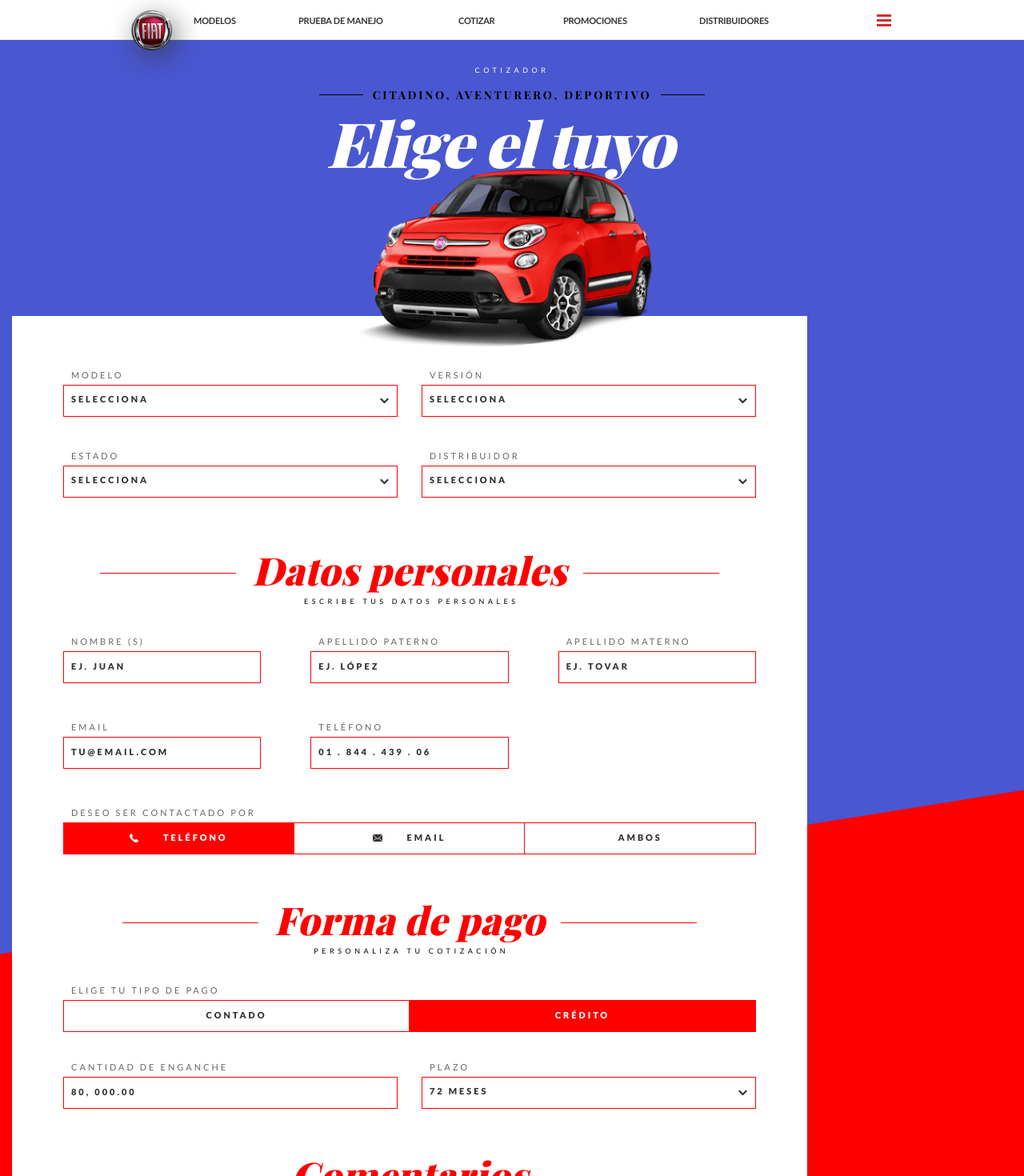
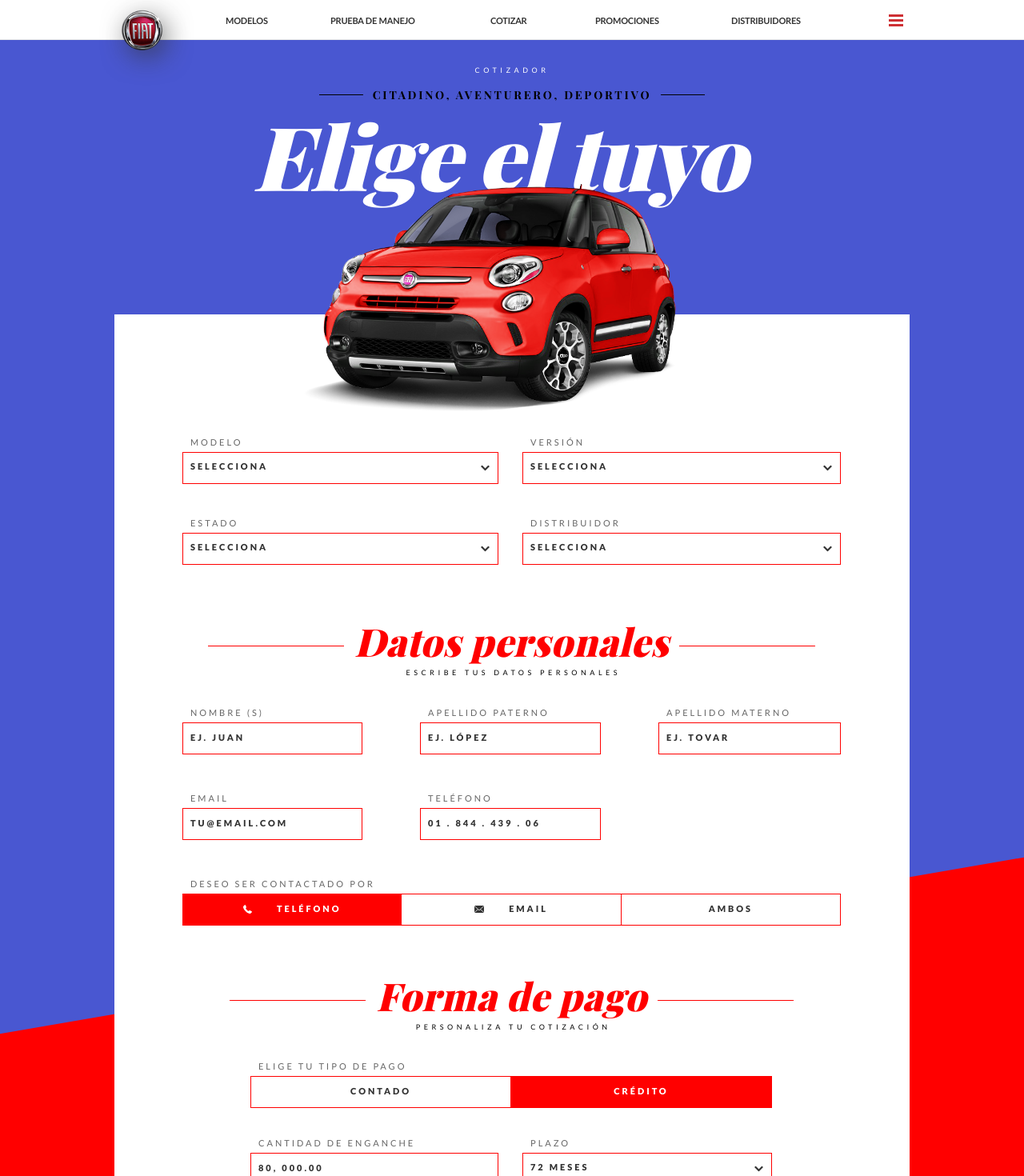
Before and after one commit to amandalimon/grwpo-test-fiat, a Next.js app: page / in a window 1280 px wide. Shown: the top 1470 px of the page at 80% size. Built offline with nearby package versions, Linux system fonts and the light colour scheme; a web font is replaced by a local one.

Commit message:
feat: add desktop layout

```diff
--- a/src/app/page.tsx
+++ b/src/app/page.tsx
@@ -14,7 +14,7 @@ export default async function Home() {
   return (
     <>
       <Header content={site} />
-      <main className="relative isolate pb-113 md:pb-107">
+      <main className="relative isolate pb-113 md:pb-107 lg:pb-121">
         <PageBackground />
         <Hero content={content.hero} />
         <QuoteForm content={content} />
--- a/src/components/hero/Hero.tsx
+++ b/src/components/hero/Hero.tsx
@@ -14,7 +14,7 @@ export function Hero({ content }: HeroProps) {
         {content.overline}
       </p>
       <Eyebrow className="mt-17 md:mt-20">{content.eyebrow}</Eyebrow>
-      <h1 className="mt-11 -translate-x-7 scale-y-96 font-serif text-44 leading-none font-black tracking-hero text-white italic md:-translate-x-15.5 md:text-81">
+      <h1 className="mt-11 -translate-x-7 scale-y-96 font-serif text-44 leading-none font-black tracking-hero text-white italic md:-translate-x-15.5 md:text-81 lg:mt-10 lg:-translate-x-17 lg:text-115">
         {content.title}
       </h1>
       <Image
@@ -24,7 +24,7 @@ export function Hero({ content }: HeroProps) {
         quality={90}
         loading="eager"
         fetchPriority="high"
-        className="mt-4.5 -mb-48 w-249 -translate-x-1 md:-mt-9.5 md:-mb-38.5 md:w-387 md:translate-x-0"
+        className="mt-4.5 -mb-48 w-249 -translate-x-1 md:-mt-9.5 md:-mb-38.5 md:w-387 md:translate-x-0 lg:-mt-21.5 lg:-mb-121 lg:w-489 lg:-translate-x-16"
       />
     </div>
   )
--- a/src/components/layout/Header.tsx
+++ b/src/components/layout/Header.tsx
@@ -17,7 +17,10 @@ export function Header({ content }: HeaderProps) {
       <div className="relative mx-auto flex h-full max-w-994 items-center justify-end">
         <Link
           href="/"
-          className={cn('absolute -top-12 -left-7 rounded-full', focusRing)}
+          className={cn(
+            'absolute -top-12 -left-7 rounded-full lg:-left-19',
+            focusRing,
+          )}
         >
           <Image
             src={logo}
@@ -28,7 +31,7 @@ export function Header({ content }: HeaderProps) {
         </Link>
         <nav
           aria-label={ui.mainNavigation}
-          className="hidden md:mt-3 md:mr-75 md:ml-99 md:block md:flex-1"
+          className="hidden md:mt-3 md:mr-75 md:ml-99 md:block md:flex-1 lg:mr-0 lg:ml-139"
         >
           <ul className="grid grid-flow-col font-nav text-11 font-bold tracking-nav text-text uppercase md:grid-cols-[8.125rem_13rem_8rem_auto] lg:grid-cols-[8.1875rem_12.5rem_8.1875rem_10.625rem_auto]">
             {content.navigation.map(link => (
@@ -47,7 +50,7 @@ export function Header({ content }: HeaderProps) {
           type="button"
           aria-label={ui.openMenu}
           className={cn(
-            'mt-18 mr-30 flex cursor-pointer self-start text-crimson md:mr-23',
+            'mt-18 mr-30 flex cursor-pointer self-start text-crimson md:mr-23 lg:mr-8',
             focusRing,
           )}
         >
--- a/src/components/layout/PageBackground.tsx
+++ b/src/components/layout/PageBackground.tsx
@@ -4,7 +4,7 @@ export function PageBackground() {
       aria-hidden="true"
       className="absolute inset-0 -z-10 overflow-hidden bg-blue"
     >
-      <div className="absolute inset-x-0 top-1040 -bottom-400 origin-top skew-y-[-9.1deg] bg-red" />
+      <div className="absolute inset-x-0 top-1040 -bottom-400 origin-top skew-y-[-9.1deg] bg-red lg:top-1131.5 lg:skew-y-[-9.78deg]" />
     </div>
   )
 }
--- a/src/components/quote-form/CommentsSection.tsx
+++ b/src/components/quote-form/CommentsSection.tsx
@@ -8,7 +8,10 @@ type CommentsSectionProps = {
 
 export function CommentsSection({ content }: CommentsSectionProps) {
   return (
-    <section aria-labelledby="comments-title" className="mt-51 md:mt-57.5">
+    <section
+      aria-labelledby="comments-title"
+      className="mt-51 md:mt-57.5 lg:mt-63.5"
+    >
       <SectionTitle
         id="comments-title"
         title={content.title}
--- a/src/components/quote-form/PaymentSection.tsx
+++ b/src/components/quote-form/PaymentSection.tsx
@@ -10,13 +10,16 @@ type PaymentSectionProps = {
 
 export function PaymentSection({ content }: PaymentSectionProps) {
   return (
-    <section aria-labelledby="payment-title" className="mt-47 md:mt-57">
+    <section
+      aria-labelledby="payment-title"
+      className="mt-47 md:mt-57 lg:mt-63"
+    >
       <SectionTitle
         id="payment-title"
         title={content.title}
         subtitle={content.subtitle}
       />
-      <div className="mt-39 grid gap-y-31 md:grid-cols-2 md:gap-x-30 md:gap-y-38">
+      <div className="mt-39 grid gap-y-31 md:grid-cols-2 md:gap-x-30 md:gap-y-38 lg:mr-86 lg:ml-85 lg:grid-cols-[310fr_312fr]">
         <SegmentedControl
           name="paymentMethod"
           className="md:col-span-2"
--- a/src/components/quote-form/PersonalDataSection.tsx
+++ b/src/components/quote-form/PersonalDataSection.tsx
@@ -14,13 +14,16 @@ export function PersonalDataSection({ content }: PersonalDataSectionProps) {
   const { contactMethod } = content
 
   return (
-    <section aria-labelledby="personal-data-title" className="mt-36 md:mt-66">
+    <section
+      aria-labelledby="personal-data-title"
+      className="mt-36 md:mt-66 lg:mt-71"
+    >
       <SectionTitle
         id="personal-data-title"
         title={content.title}
         subtitle={content.subtitle}
       />
-      <div className="mt-41 grid gap-y-33 md:mt-40 md:grid-cols-3 md:gap-x-62 md:gap-y-49">
+      <div className="mt-41 grid gap-y-33 md:mt-40 md:grid-cols-3 md:gap-x-62 md:gap-y-49 lg:grid-cols-[225fr_226fr_228fr] lg:gap-x-72">
         <TextField
           id="firstName"
           label={content.firstName.label}
--- a/src/components/quote-form/QuoteForm.tsx
+++ b/src/components/quote-form/QuoteForm.tsx
@@ -14,7 +14,7 @@ export function QuoteForm({ content }: QuoteFormProps) {
   return (
     <form
       aria-label={ui.quoteForm}
-      className="relative mx-auto max-w-994 bg-white px-15 pt-60 pb-50 md:mx-15 md:px-64 md:pt-68 md:pb-100"
+      className="relative mx-auto max-w-994 bg-white px-15 pt-60 pb-50 md:mx-15 md:px-64 md:pt-68 md:pb-100 lg:mx-auto lg:px-85 lg:pt-154 lg:pr-86 lg:pb-93"
     >
       <VehicleFields content={content.vehicle} />
       <PersonalDataSection content={content.personalData} />
--- a/src/components/quote-form/VehicleFields.tsx
+++ b/src/components/quote-form/VehicleFields.tsx
@@ -9,7 +9,7 @@ export function VehicleFields({ content }: VehicleFieldsProps) {
   return (
     <fieldset>
       <legend className="sr-only">{content.legend}</legend>
-      <div className="grid gap-y-27 md:grid-cols-2 md:gap-x-30 md:gap-y-43">
+      <div className="grid gap-y-27 md:grid-cols-2 md:gap-x-30 md:gap-y-43 lg:grid-cols-[395fr_398fr]">
         <SelectField
           id="model"
           label={content.model.label}
--- a/src/components/ui/SectionTitle.tsx
+++ b/src/components/ui/SectionTitle.tsx
@@ -17,7 +17,7 @@ export function SectionTitle({
     <header className={cn('text-center', className)}>
       <h2
         id={id}
-        className="flex items-center justify-center gap-20 font-serif text-34 leading-none font-black tracking-title text-red italic md:rules-98 md:rules-y-4 md:text-44 lg:rules-170 lg:text-48"
+        className="flex items-center justify-center gap-20 font-serif text-34 leading-none font-black tracking-title text-red italic md:rules-98 md:rules-y-4 md:text-44 lg:rules-170 lg:rules-y-6 lg:gap-13 lg:text-48"
       >
         {title}
       </h2>
```
